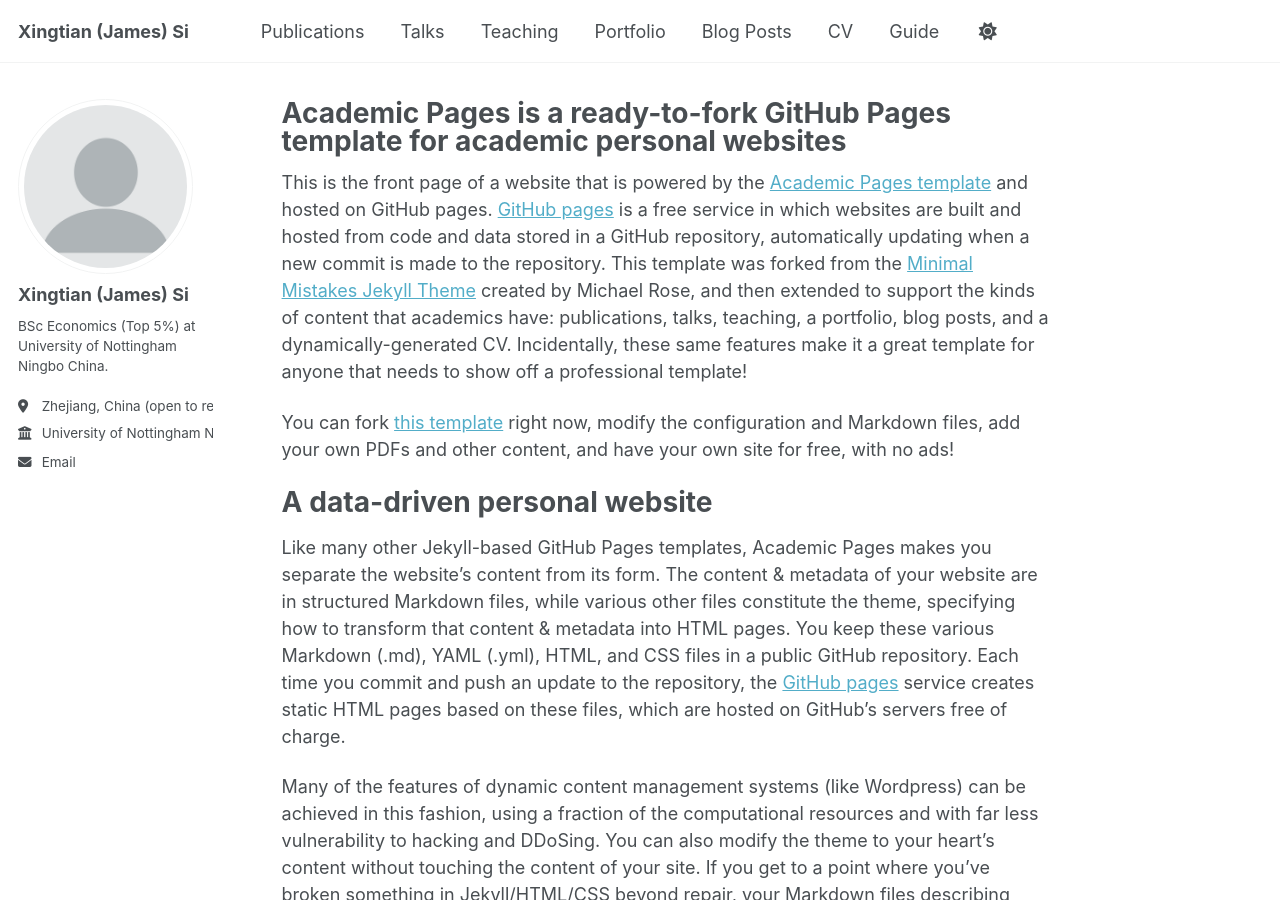
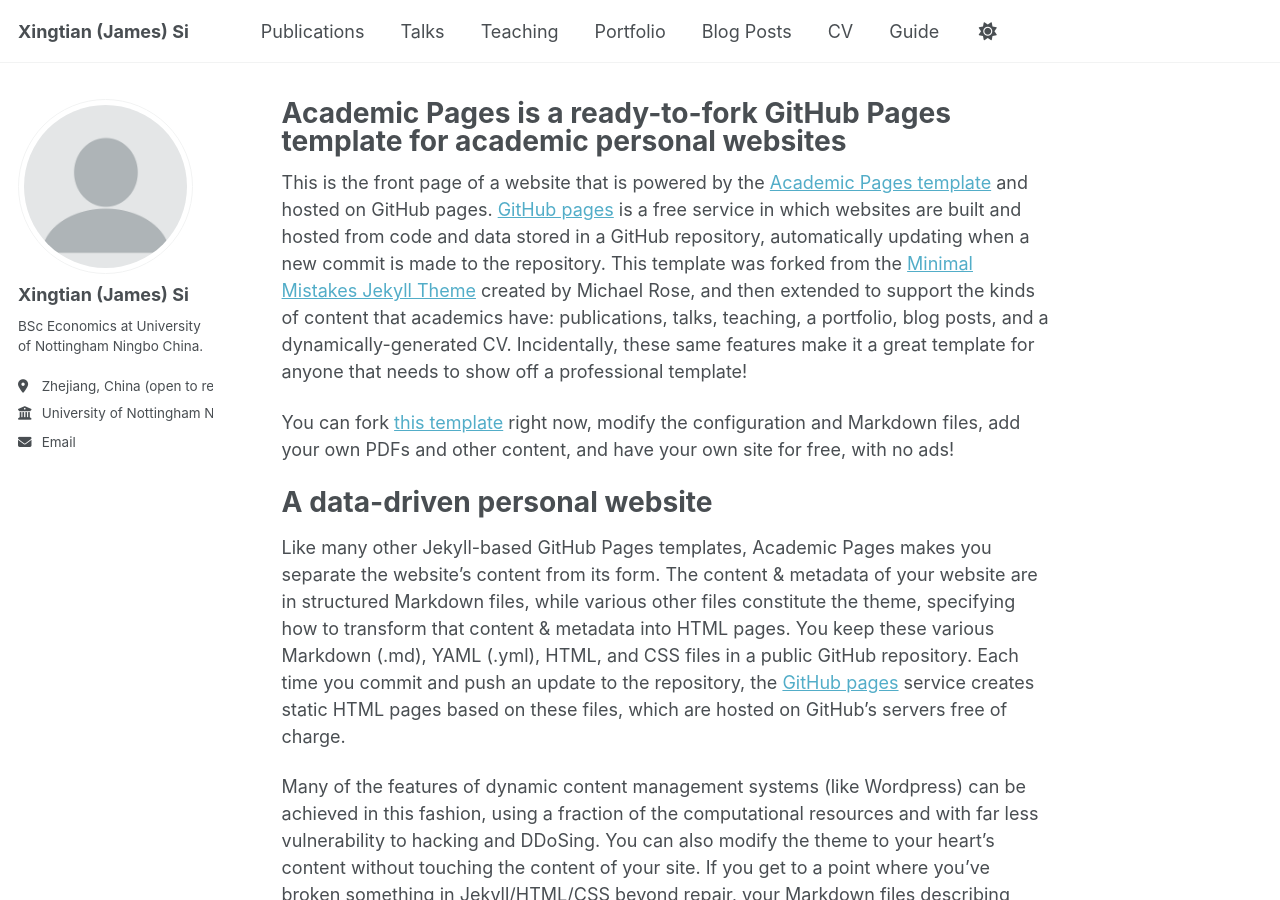
Before and after one commit to sixingtian/sixingtian.github.io, a Jekyll site: the page built from _pages/about.md, in a window 1280 px wide and 900 px high. Built offline with Jekyll 4.4.1, drawn with Linux system fonts in a browser that asks for light colours; a script bundle is joined from its source files by our own code; library files that are not in the unit come from our copies.

Commit message:
Update author bio in _config.yml
Removed the mention of 'Top 5%' from the bio.

```diff
--- a/_config.yml
+++ b/_config.yml
@@ -25,7 +25,7 @@ author:
   avatar           : "profile.png"
   name             : "Xingtian (James) Si"
   pronouns         :
-  bio              : "BSc Economics (Top 5%) at University of Nottingham Ningbo China."
+  bio              : "BSc Economics at University of Nottingham Ningbo China."
   location         : "Zhejiang, China (open to relocate)"
   employer         : "University of Nottingham Ningbo China"
   uri              :
```
